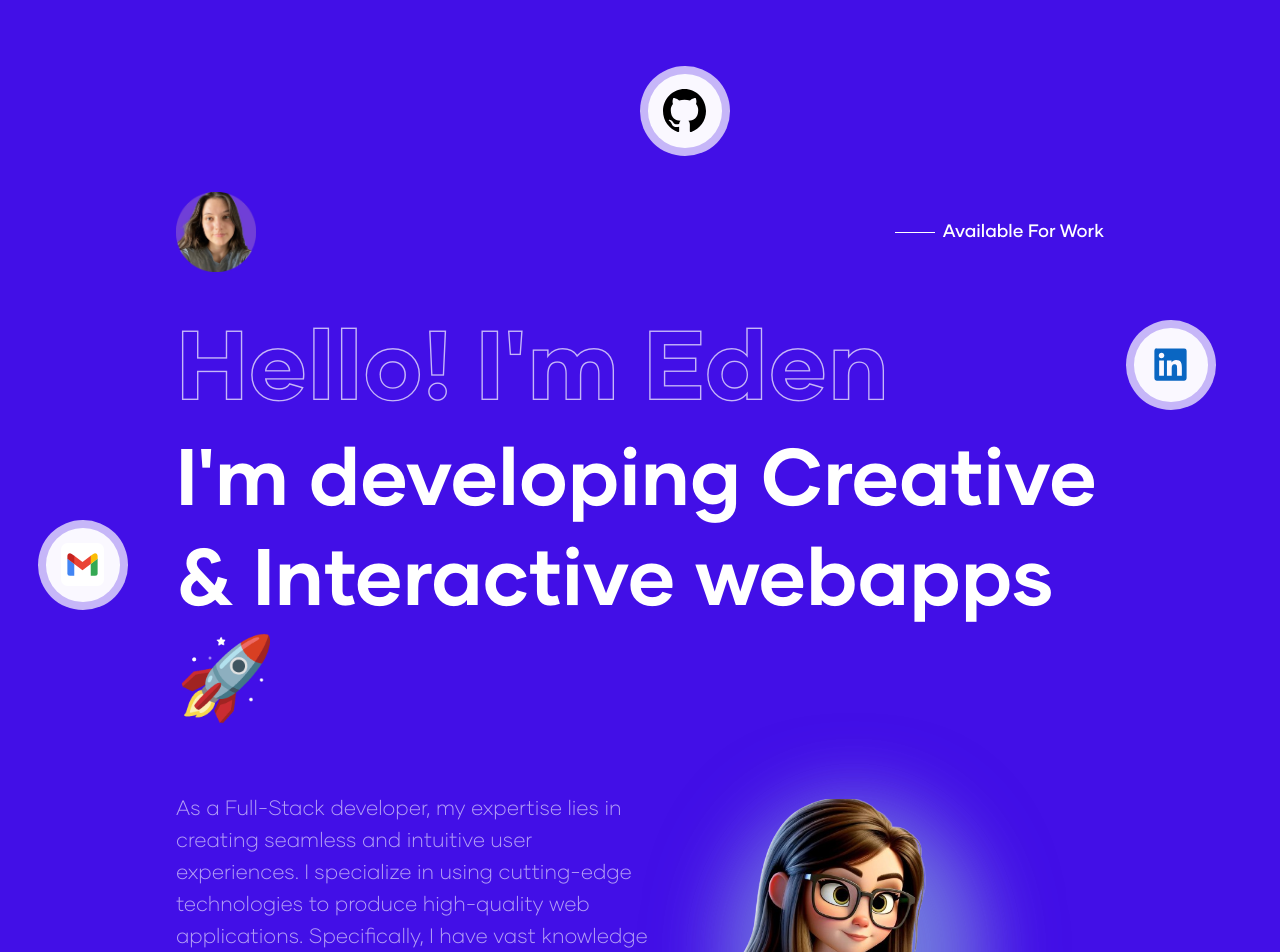
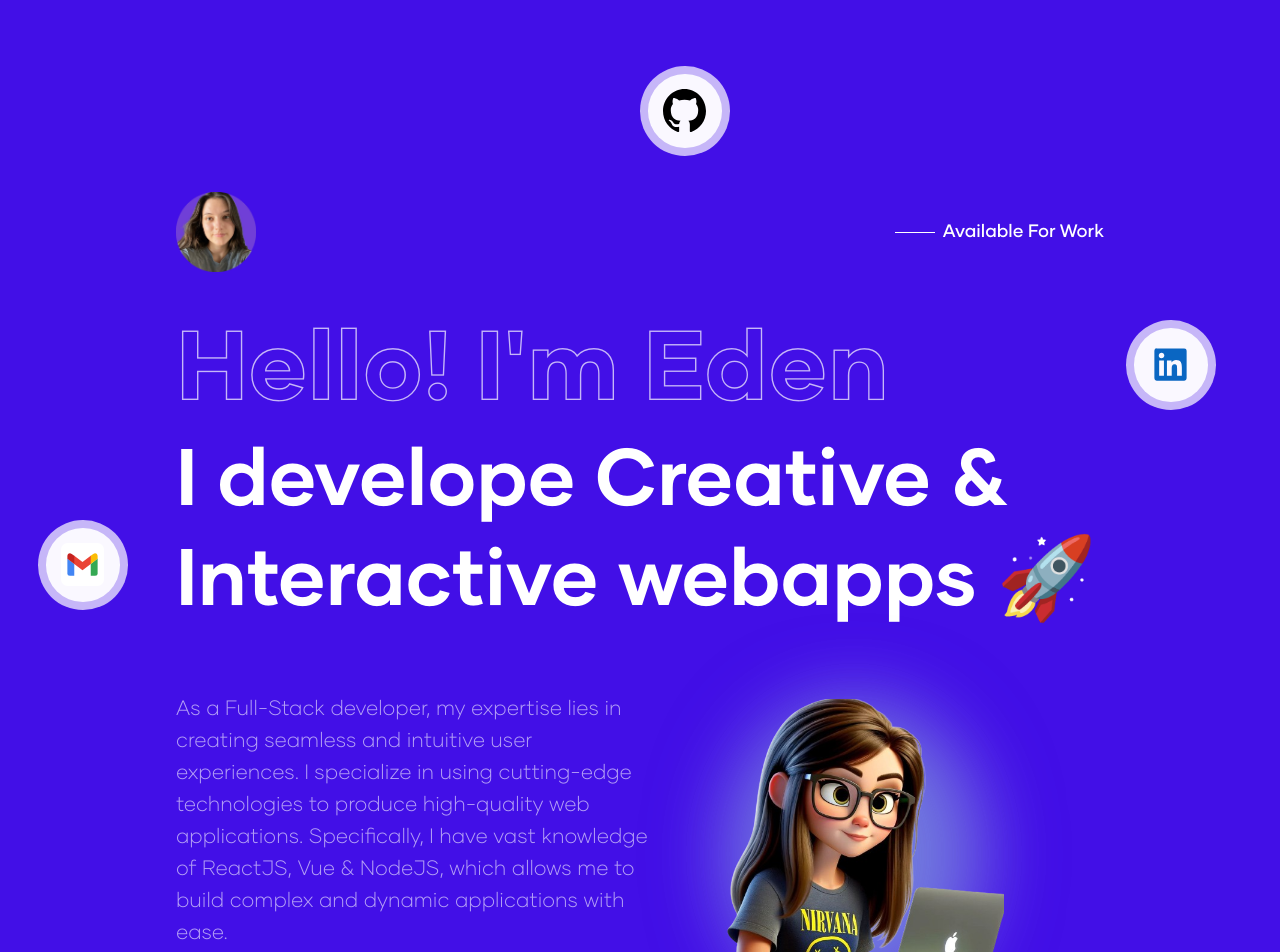
Before and after one commit to EdenRize/Eden-s-Portfolio, a React (Vite) app: page / in a window 1280 px wide. Shown: the top 952 px of the page. Built offline with nearby package versions, Linux system fonts and the light colour scheme.

Commit message:
Fix grammer

```diff
--- a/src/cmps/Hero.jsx
+++ b/src/cmps/Hero.jsx
@@ -25,14 +25,14 @@ export function Hero() {
 
             <div className="header-container">
                 <h1 className="font-Gilmer-Outline"><span className="span-1">Hello!</span> <span className="span-2">I'm</span> <span className="span-3">Eden</span></h1>
-                <h2 className="font-Gilmer-Bold"><span className="span-4">I'm</span> <span className="span-5">developing</span> <span className="span-6">Creative</span> <span className="span-7">&</span> <span className="span-8">Interactive</span> <span className="span-9">webapps</span> <span className="span-10">🚀</span></h2>
+                <h2 className="font-Gilmer-Bold"><span className="span-4">I</span> <span className="span-5">develope</span> <span className="span-6">Creative</span> <span className="span-7">&</span> <span className="span-8">Interactive</span> <span className="span-9">webapps</span> <span className="span-10">🚀</span></h2>
             </div>
 
             <div className="flex space-between content-container">
                 <p className="font-Gilmer-Light">As a Full-Stack developer,
                     my expertise lies in creating seamless and intuitive user experiences.
                     I specialize in using cutting-edge technologies to produce high-quality web applications.
-                    Specifically, I have vast knowledge of ReactJS, Vue & NodeJS, which allow me to build complex and dynamic applications with ease.
+                    Specifically, I have vast knowledge of ReactJS, Vue & NodeJS, which allows me to build complex and dynamic applications with ease.
                 </p>
 
                 <div className="flex align-center justify-center img-container">
```
Also changed, not shown: 1 other file (tests, documents, lock files or other folders).
